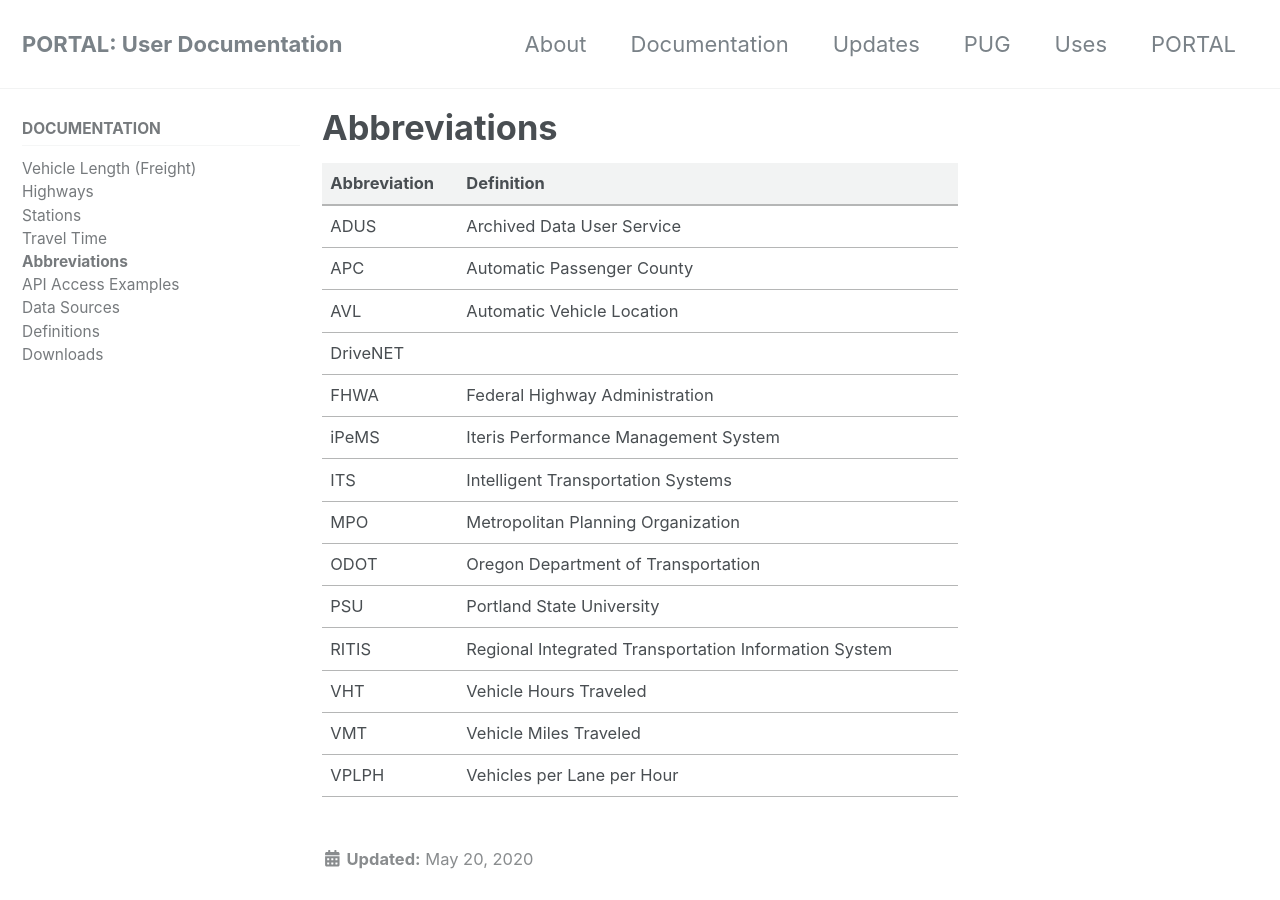
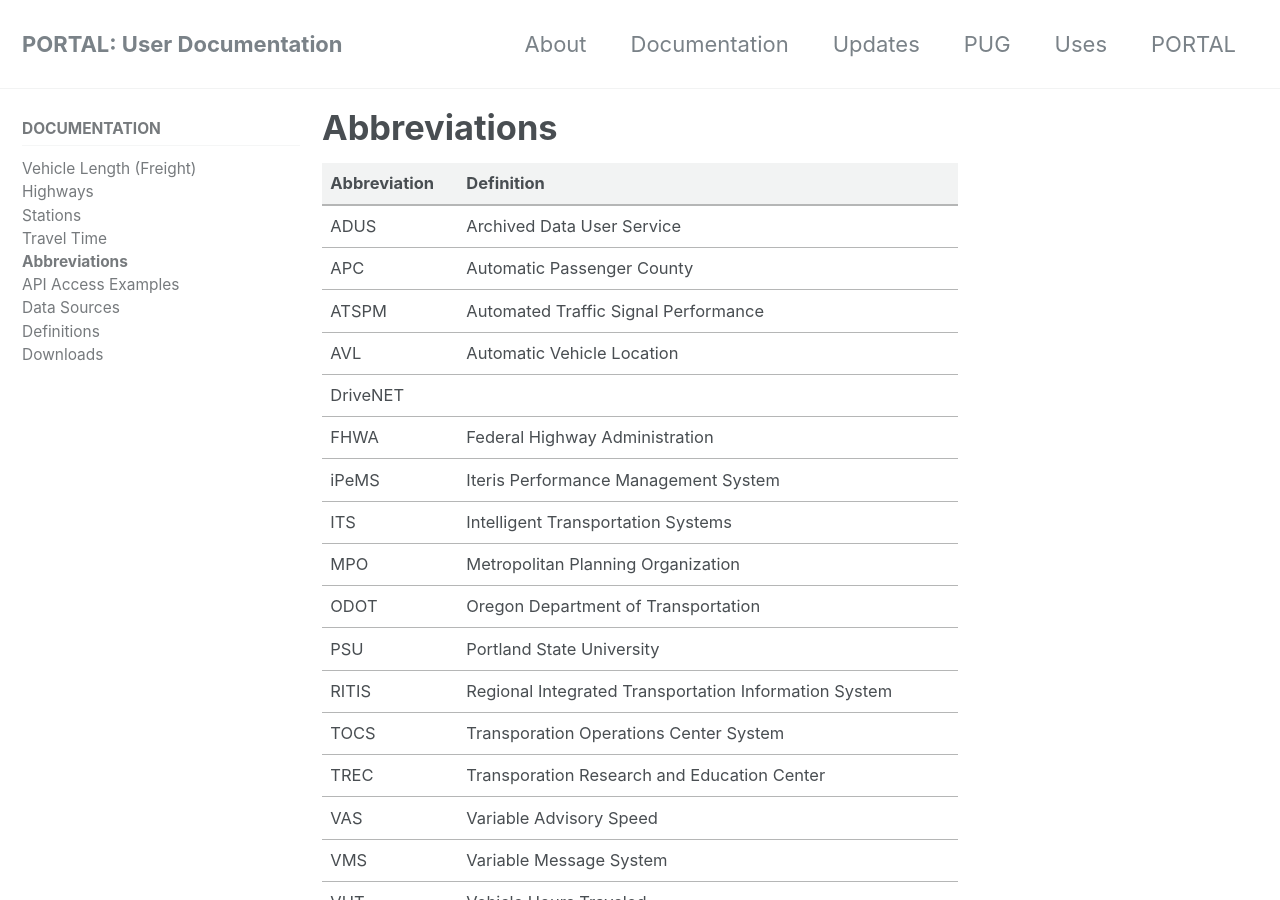
Before and after one commit to adus/portal-documentation, a Jekyll site: the page built from _documents/abbreviations.md, in a window 1280 px wide and 900 px high. Built offline with Jekyll 4.4.1, drawn with Linux system fonts in a browser that asks for light colours; nearby versions of some CDN libraries.

Commit message:
Additional abbrevations added
Added ATSPM, VAS, VMS, TOCS from the Data Sources page. Also added TREC.

```diff
--- a/_documents/abbreviations.md
+++ b/_documents/abbreviations.md
@@ -5,6 +5,7 @@ title: "Abbreviations"
 |---|---|
 | ADUS | Archived Data User Service |
 | APC | Automatic Passenger County |
+| ATSPM | Automated Traffic Signal Performance |
 | AVL | Automatic Vehicle Location |
 | DriveNET |
 | FHWA | Federal Highway Administration |
@@ -14,6 +15,10 @@ title: "Abbreviations"
 | ODOT | Oregon Department of Transportation |
 | PSU | Portland State University |
 | RITIS | Regional Integrated Transportation Information System |
+| TOCS | Transporation Operations Center System |
+| TREC | Transporation Research and Education Center |
+| VAS | Variable Advisory Speed |
+| VMS | Variable Message System |
 | VHT | Vehicle Hours Traveled |
 | VMT | Vehicle Miles Traveled |
 | VPLPH | Vehicles per Lane per Hour |
```
